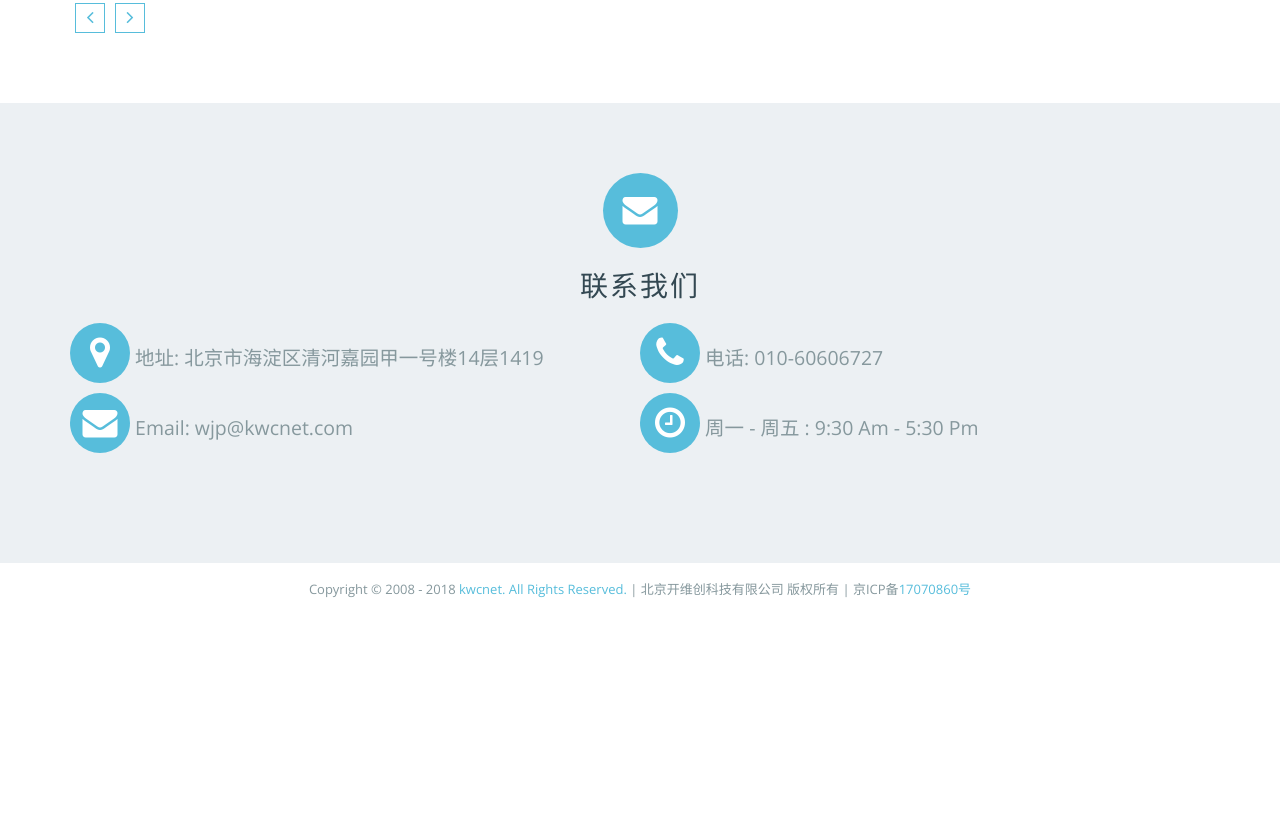
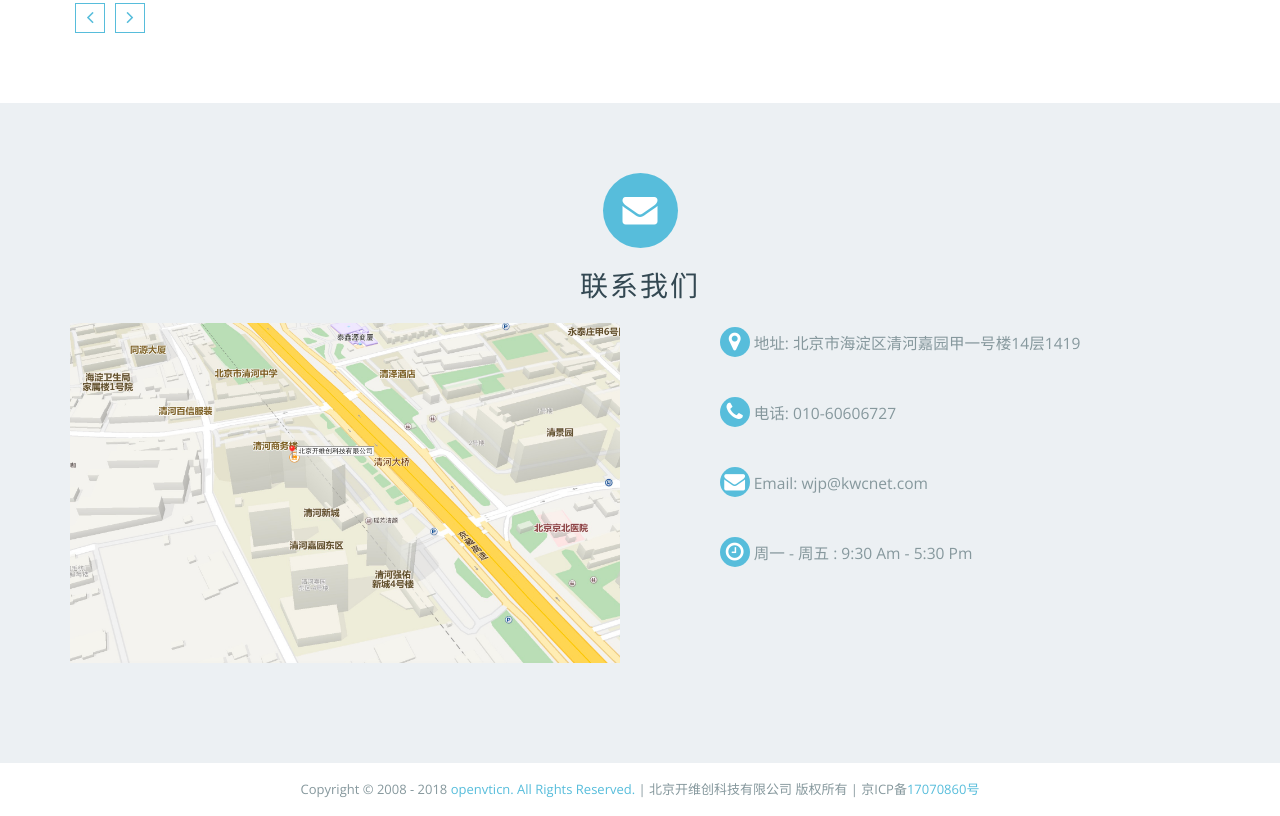
Before and after one commit to 9797/kwc, a plain HTML site: page index.html in a window 1280 px wide. Shown: the part 2698-3514 px from the top of the page. Before the commit the page ends 3314 px from the top, so only its background shows below. Drawn offline with nearby package versions, Linux system fonts and the light colour scheme; a script that the page names is missing.

Commit message:
修改细节

```diff
--- a/css/style.css
+++ b/css/style.css
@@ -1044,22 +1044,33 @@ background:#8E44AD;
 .contact-me .me {
   display: flex;
 }
-.contact-me .me .item {
-  width: 50%;
-  font-size: 1.5rem;
+.contact-me .item {
+  font-size: 1.2rem;
   overflow: hidden;
   text-align: left;
-  height: 70px;
-  line-height: 70px;
+  height: 40px;
+  line-height: 40px;
+  margin-bottom: 30px;
 }
-.contact-me .me .fa {
+.contact-me .container-item .fa {
   text-align: center;
-  height: 60px;
-  width: 60px;
-  line-height: 60px;
+  font-size: 1.6rem;
+  height: 30px;
+  width: 30px;
+  line-height: 30px;
   padding: 0;
 }
 .footer-box {
   width: 100%;
   text-align: center;
 }
+.container-box .container-item {
+  float: left;
+}
+.container-box img {
+  height: 340px;
+  margin-right: 100px;
+}
+.clear {
+  clear: both;
+}
--- a/index.html
+++ b/index.html
@@ -853,7 +853,11 @@
 					<div class="col-md-12 text-center hero-title">
 						<i class="fa fa-envelope"></i>
 						<h2 class="page-title">联系我们</h2>
-						<div class="me">
+						<div class="container-box">
+							<div class="left container-item">
+								<img src="./img/map.jpg">
+							</div>
+							<div class="right container-item">
 								<div class="item">
 									<i class="fa fa-map-marker"></i>
 									地址: 北京市海淀区清河嘉园甲一号楼14层1419&nbsp;&nbsp;&nbsp;&nbsp;
@@ -862,8 +866,6 @@
 									<i class="fa fa-phone"></i>
 									<span>电话: 010-60606727</span>
 								</div>
-						</div>
-						<div class="me">
 								<div class="item">
 									<i class="fa fa-envelope"></i>
 									<span>Email: wjp@kwcnet.com</span>
@@ -873,6 +875,9 @@
 									<span>周一 - 周五 : 9:30 Am - 5:30 Pm<span>
 								</div>
 							</div>
+							<div class="clear"></div>
+						</div>
+
 					</div><!--hero title end-->
 				</div>
 			</div>
@@ -884,7 +889,7 @@
 				<div class="row">
 					<div class="footer-box col-md-9 col-sm-9">
 						<div class="footer-copyright">
-							<p>Copyright © 2008 - 2018 <a href="">kwcnet. All Rights Reserved.</a> | 北京开维创科技有限公司 版权所有 | 京ICP备<a href="http://www.miitbeian.gov.cn/state/outPortal/loginPortal.action">17070860号</a></p>
+							<p>Copyright © 2008 - 2018 <a href="">openvticn. All Rights Reserved.</a> | 北京开维创科技有限公司 版权所有 | 京ICP备<a href="http://www.miitbeian.gov.cn/state/outPortal/loginPortal.action">17070860号</a></p>
 						</div>
 					</div><!--copyright col end-->
 				</div>
```
Also changed, not shown: img/map.jpg (added). Lines whose indentation alone changed are shown as unchanged.
